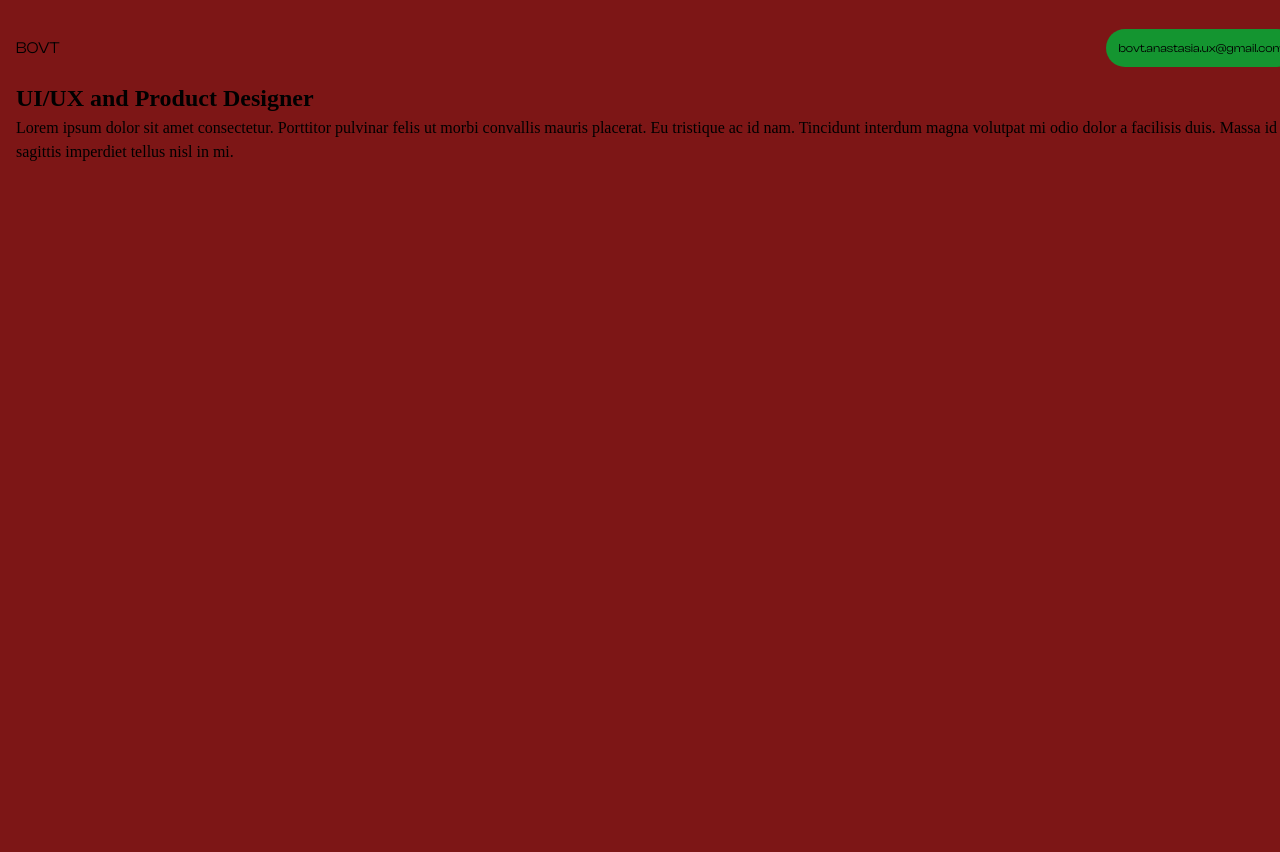
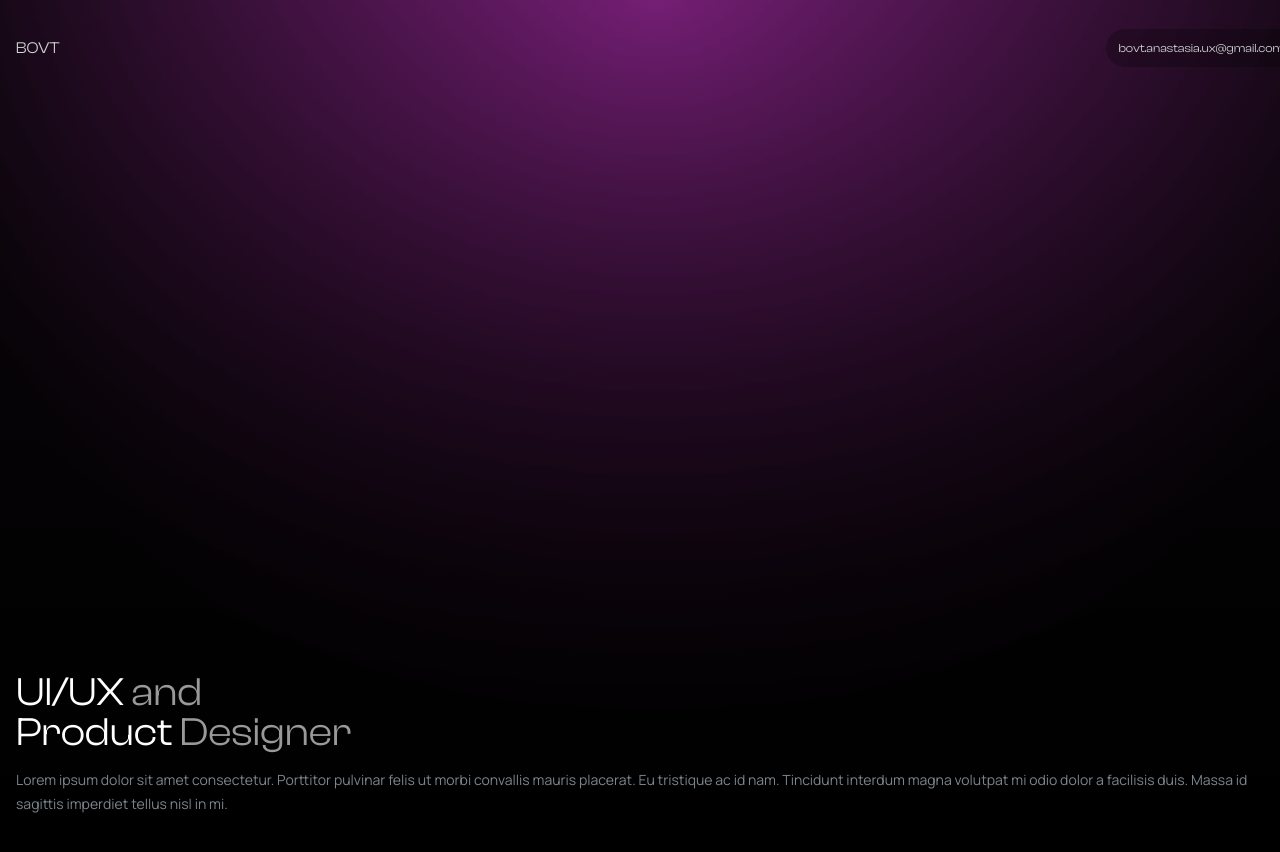
Before and after one commit to IgBovt/Portfolio, a React (Vite) app: page / in a window 1280 px wide. Shown: the top 852 px of the page. Built offline with nearby package versions, Linux system fonts and the light colour scheme.

Commit message:
welcome section

```diff
--- a/src/components/Welcome/Welcome.jsx
+++ b/src/components/Welcome/Welcome.jsx
@@ -8,13 +8,18 @@ export default function Welcome() {
           <p className={css.mail}>bovt.anastasia.ux@gmail.com</p>
         </div>
       </div>
-      <h1>UI/UX and Product Designer </h1>
-      <p>
-        Lorem ipsum dolor sit amet consectetur. Porttitor pulvinar felis ut
-        morbi convallis mauris placerat. Eu tristique ac id nam. Tincidunt
-        interdum magna volutpat mi odio dolor a facilisis duis. Massa id
-        sagittis imperdiet tellus nisl in mi.
-      </p>
+      <div className={css.textContainer}>
+        <h1 className={css.title}>
+          UI/UX <span className={css.span}>and</span>
+          <br /> Product <span className={css.span}>Designer</span>
+        </h1>
+        <p className={css.text}>
+          Lorem ipsum dolor sit amet consectetur. Porttitor pulvinar felis ut
+          morbi convallis mauris placerat. Eu tristique ac id nam. Tincidunt
+          interdum magna volutpat mi odio dolor a facilisis duis. Massa id
+          sagittis imperdiet tellus nisl in mi.
+        </p>
+      </div>
     </section>
   );
 }
--- a/src/components/Welcome/Welcome.module.css
+++ b/src/components/Welcome/Welcome.module.css
@@ -1,8 +1,18 @@
 .container {
   width: 100%;
   height: 100vh;
-  background-color: #7d1616;
   padding: 16px 16px 40px 16px;
+  display: flex;
+  flex-direction: column;
+  justify-content: space-between;
+  background:
+    radial-gradient(
+      circle at top center,
+      rgba(128, 0, 128, 0.7) 0%,
+      rgba(0, 0, 0, 0.95) 70%
+    ),
+    linear-gradient(to bottom, rgba(128, 0, 128, 0.6) 0%, rgba(0, 0, 0, 1) 100%);
+  background-blend-mode: multiply;
 }
 .header {
   display: flex;
@@ -14,13 +24,34 @@
 .auteur {
   font-weight: 500;
   font-size: 16px;
+  color: var(--main-text);
 }
 .mail {
-  font-weight: 400px;
+  font-weight: 400;
   font-size: 12px;
+  color: var(--main-text);
 }
 .mailContainer {
   background-color: #149530;
   padding: 10px 12px;
   border-radius: 50px;
+  background-color: var(--half-black);
 }
+.title {
+  color: var(--white);
+  font-weight: 500;
+  font-size: 40px;
+  line-height: 100%;
+  margin-bottom: 16px;
+  font-family: 'ClashDisplay';
+}
+.span {
+  color: var(--semiwhite);
+}
+.text {
+  font-family: 'Manrope';
+  color: var(--secondary);
+  font-weight: 400;
+  font-size: 14px;
+  line-height: 24px;
+}
--- a/src/index.css
+++ b/src/index.css
@@ -1,2 +1,3 @@
 @import url('../src//styles/base.css');
 @import url('../src/styles/fonts.css');
+@import url('../src/styles/varibles.css');
--- /dev/null
+++ b/src/styles/varibles.css
@@ -0,0 +1,8 @@
+:root {
+  --transition: 250ms cubic-bezier(0.4, 0, 0.2, 1);
+  --main-text: #ced2d4;
+  --half-black: #00000040;
+  --white: #fff;
+  --semiwhite: #ffffff99;
+  --secondary: #7c858d;
+}
```
